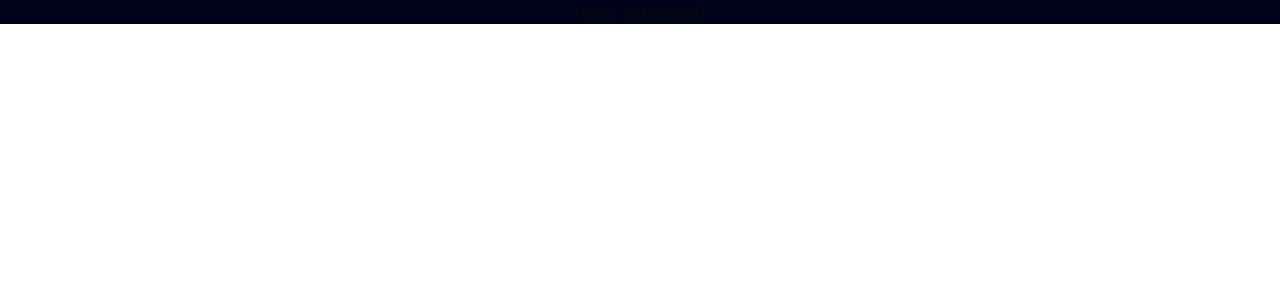
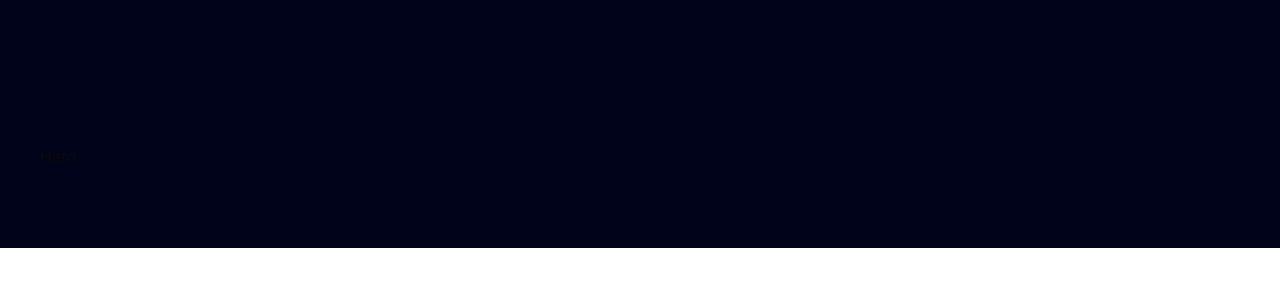
Before and after one commit to Brhylle/gm.dev_pf, a Next.js app: page / in a window 1280 px wide. Shown: the top 300 px of the page. Built offline with nearby package versions, Linux system fonts and the light colour scheme.

Commit message:
fixed wrong folds due to wrong assignment of tailwind props

```diff
--- a/app/page.tsx
+++ b/app/page.tsx
@@ -1,12 +1,11 @@
+import Hero from "@/components/Hero";
 import Image from "next/image";
 
 export default function Home() {
   return (
     <main className="relative bg-black-100 flex justify-center items-center flex-col overflow-hidden mx-auto sm:px-10 px-5">
-      <div className="hero-section">
-        <h1 className="hero-wrapper max-w-7xl w-full">
-          Hello, gm.dev_pf!
-        </h1>
+      <div className="hero-wrapper max-w-7xl w-full">
+        <Hero/>
       </div>
     </main>
   );
```
